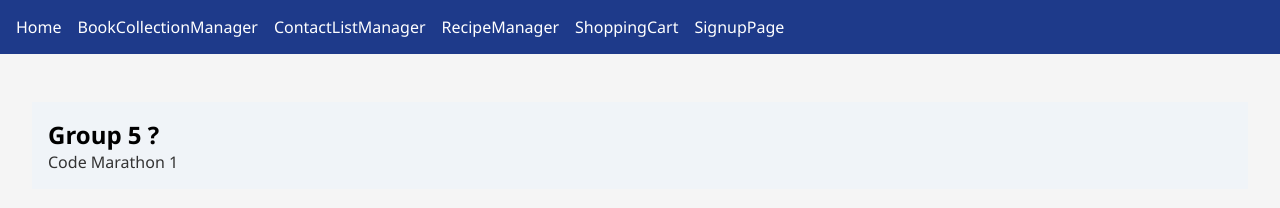
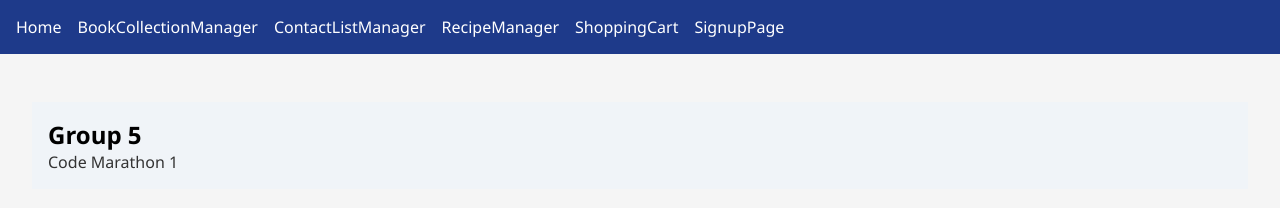
Before and after one commit to Apollo7111/week4-marathon, a React (Vite) app: page /#/ in a window 1280 px wide. Shown: the top 208 px of the page. Built offline with nearby package versions, Linux system fonts and the light colour scheme.

Commit message:
fix: Remove '?'

```diff
--- a/src/components/Home.jsx
+++ b/src/components/Home.jsx
@@ -1,7 +1,7 @@
 function Home() {
   return (
     <div>
-      <h2>Group 5 ?</h2>
+      <h2>Group 5</h2>
       <p>Code Marathon 1</p>
     </div>
   );
```
